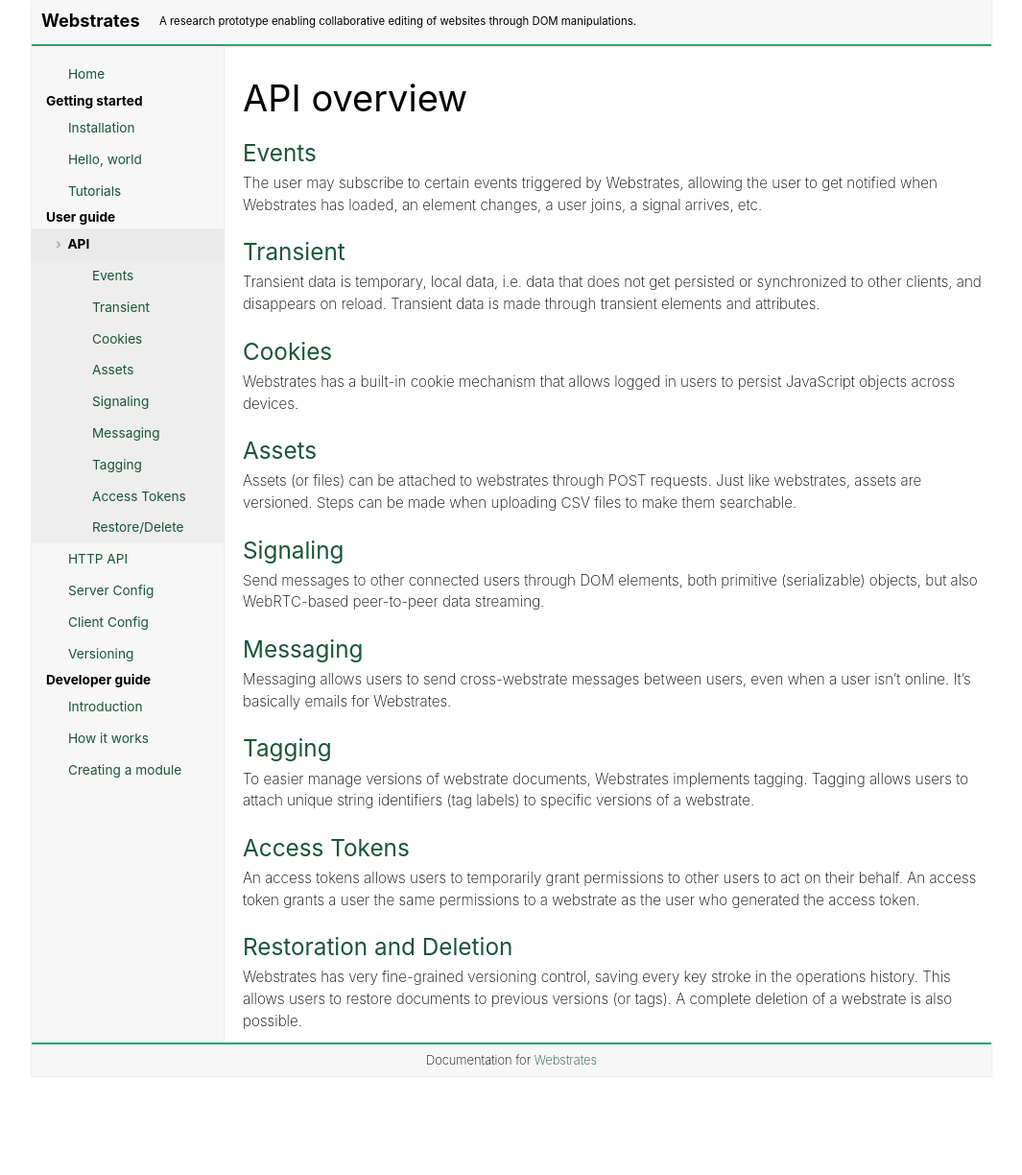
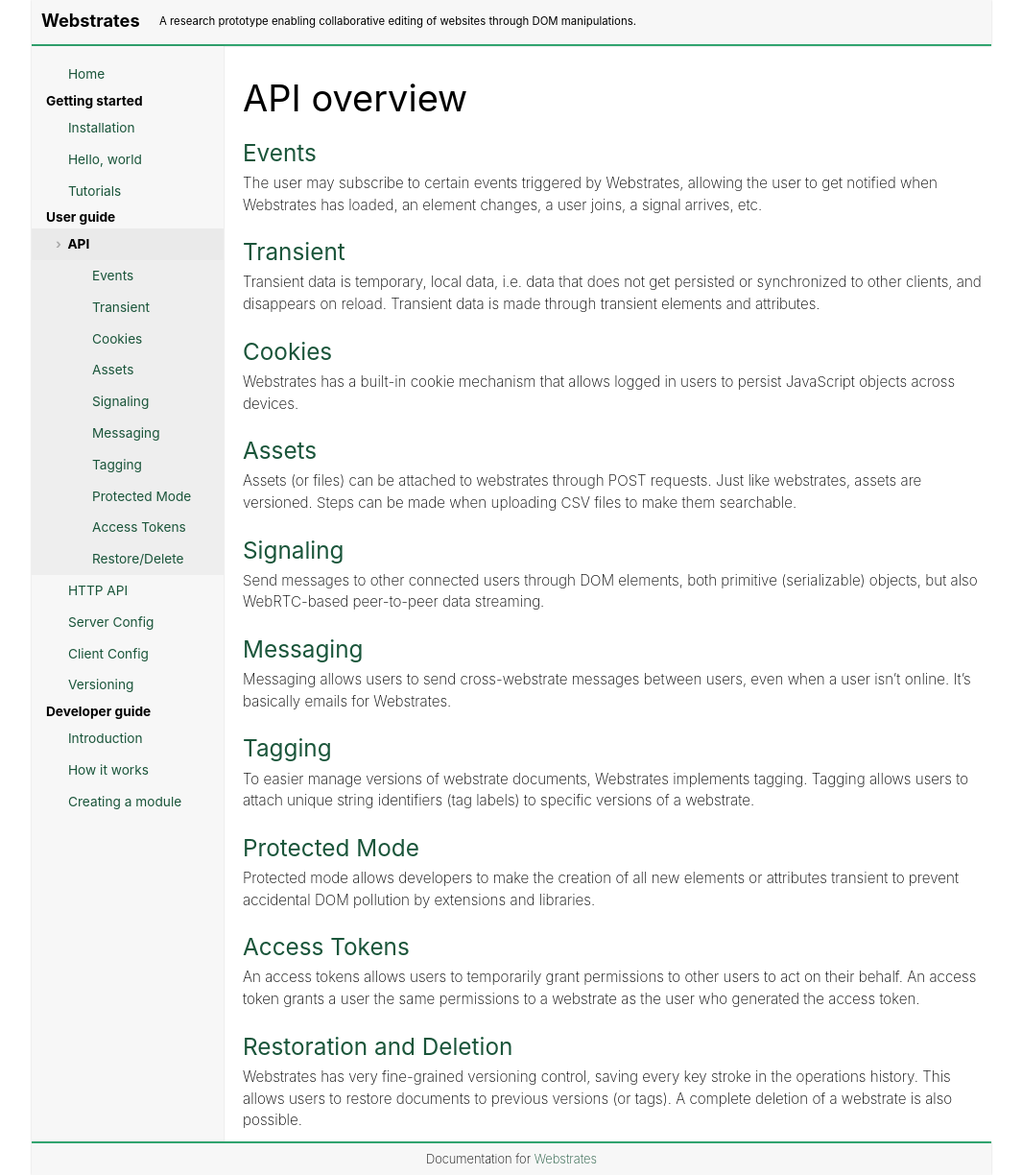
Before and after one commit to Webstrates/webstrates.github.io, a Jekyll site: the page built from _posts/2017-05-30-api.md, in a window 1280 px wide. Shown: the whole page at 96% size, without its empty margins (107-1172 px from the left). Built offline with Jekyll 4.4.1, drawn with Linux system fonts in a browser that asks for light colours; comment, search, counter and statistics services are not loaded; before the commit the page ends 1121 px from its top, so only the background shows below that.

Commit message:
Added protected mode documentation.

```diff
--- a/_includes/navigation.html
+++ b/_includes/navigation.html
@@ -22,6 +22,7 @@
 									<li><a{% if (page.id == "/userguide/api/signaling") %} class="active"{% endif %} href="/userguide/api/signaling.html">Signaling</a></li>
 									<li><a{% if (page.id == "/userguide/api/messaging") %} class="active"{% endif %} href="/userguide/api/messaging.html">Messaging</a></li>
 									<li><a{% if (page.id == "/userguide/api/tagging") %} class="active"{% endif %} href="/userguide/api/tagging.html">Tagging</a></li>
+									<li><a{% if (page.id == "/userguide/api/protected-mode") %} class="active"{% endif %} href="/userguide/api/protected-mode.html">Protected Mode</a></li>
 									<li><a{% if (page.id == "/userguide/api/access-tokens") %} class="active"{% endif %} href="/userguide/api/access-tokens.html">Access Tokens</a></li>
 									<li><a{% if (page.id == "/userguide/api/restore-delete") %} class="active"{% endif %} href="/userguide/api/restore-delete.html">Restore/Delete</a></li>
 								</ul>
--- a/_posts/2017-05-30-api.md
+++ b/_posts/2017-05-30-api.md
@@ -42,6 +42,11 @@
 To easier manage versions of webstrate documents, Webstrates implements tagging. Tagging allows
 users to attach unique string identifiers (tag labels) to specific versions of a webstrate.
 
+## [Protected Mode](/userguide/api/protected-mode.html)
+
+Protected mode allows developers to make the creation of all new elements or attributes transient to
+prevent accidental DOM pollution by extensions and libraries.
+
 ## [Access Tokens](/userguide/api/access-tokens.html)
 
 An access tokens allows users to temporarily grant permissions to other users to act on their
```
Also changed, not shown: _posts/2018-08-23-protected-mode.md (added, +41 -0 lines).
